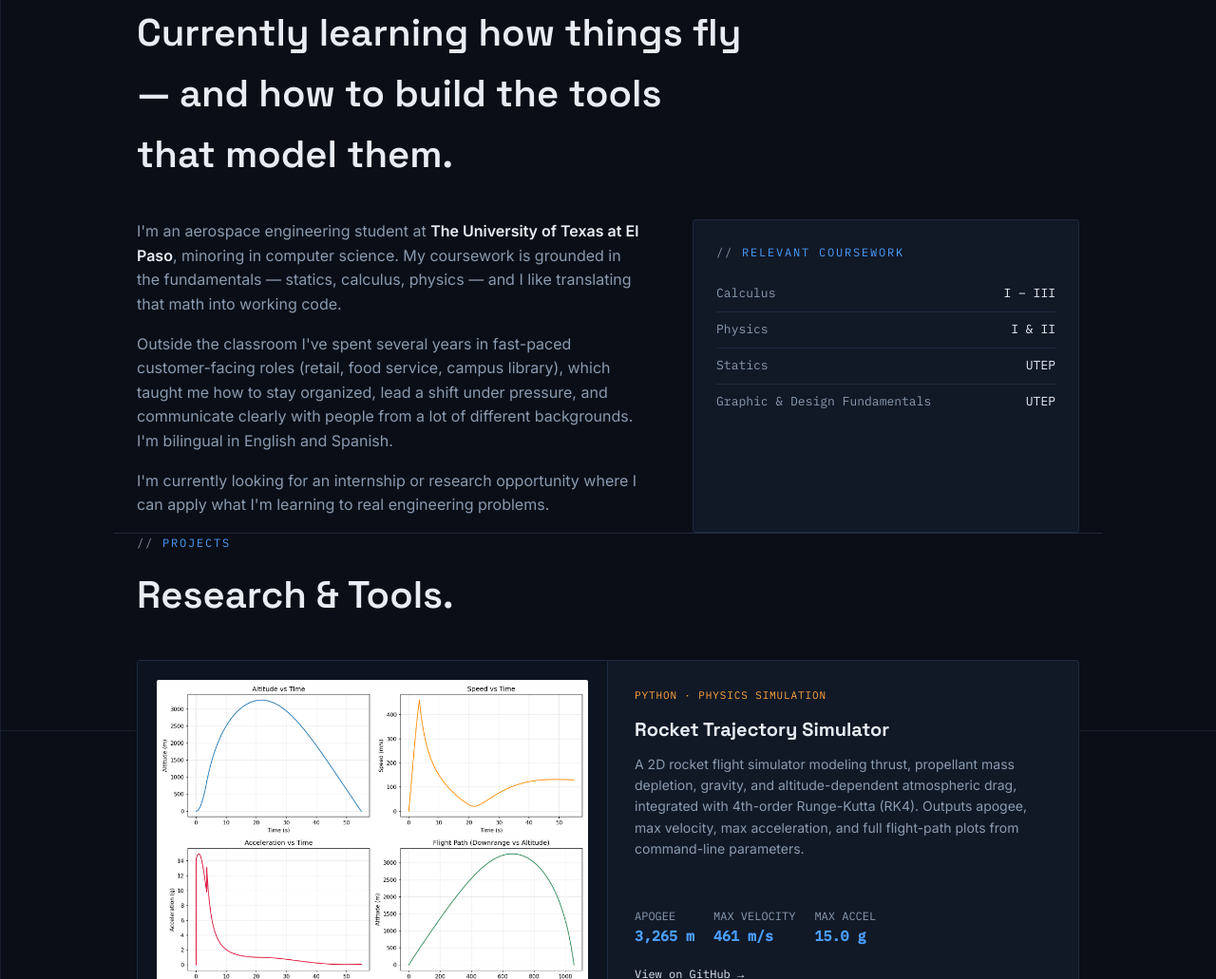
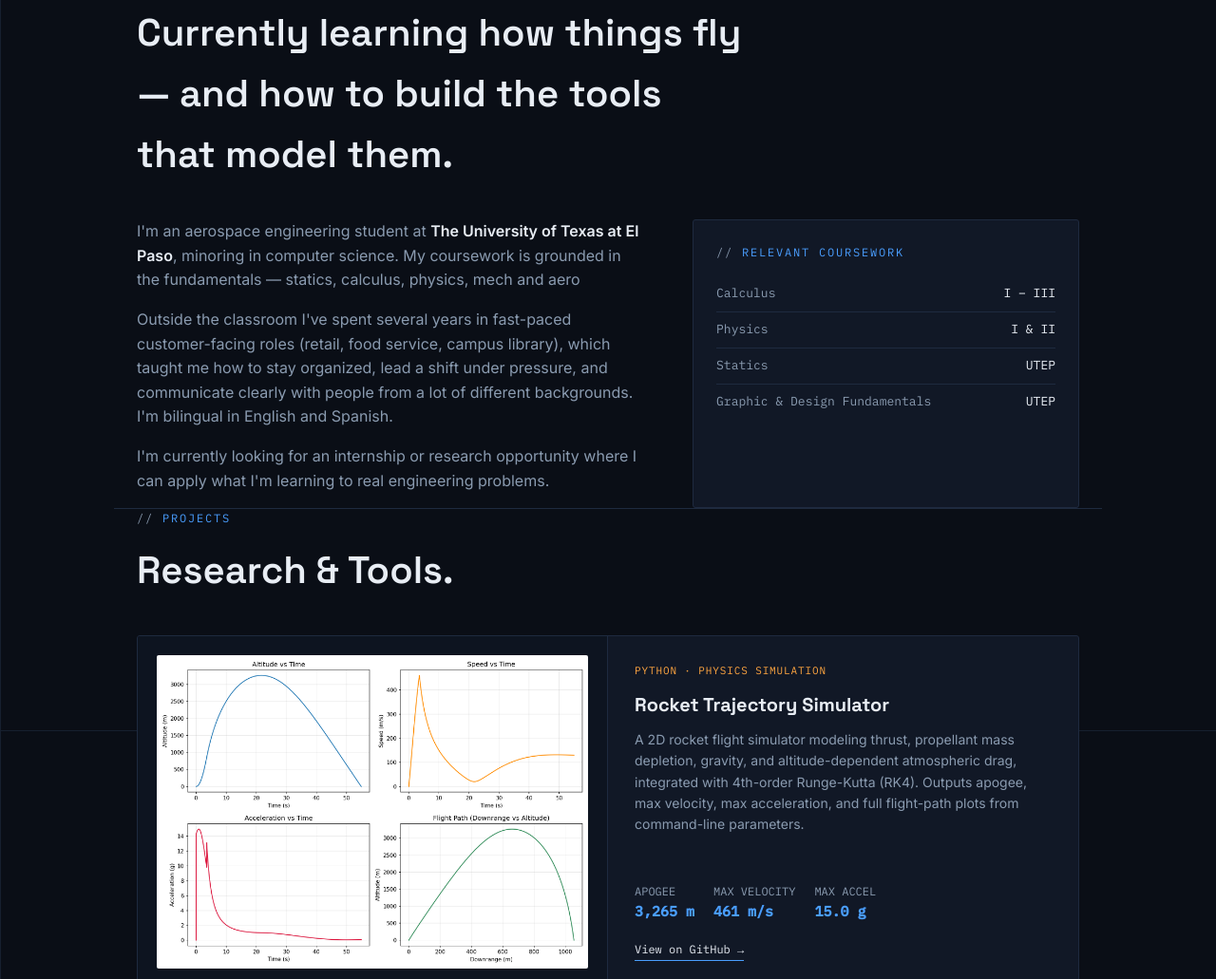
Before and after one commit to llcangelmd0614-jpg/angelmorenod, a plain HTML site: page index.html in a window 1280 px wide. Shown: the part 831-1862 px from the top of the page at 95% size. Drawn offline with Linux system fonts and the light colour scheme.

Commit message:
Revise about text to add mech and aero
Updated the list of subjects to include 'mech and aero'.

```diff
--- a/index.html
+++ b/index.html
@@ -507,7 +507,7 @@
       <p>
         I'm an aerospace engineering student at <strong>The University of Texas at El Paso</strong>,
         minoring in computer science. My coursework is grounded in the fundamentals —
-        statics, calculus, physics — and I like translating that math into working code.
+        statics, calculus, physics, mech and aero
       </p>
       <p>
         Outside the classroom I've spent several years in fast-paced customer-facing roles
```
